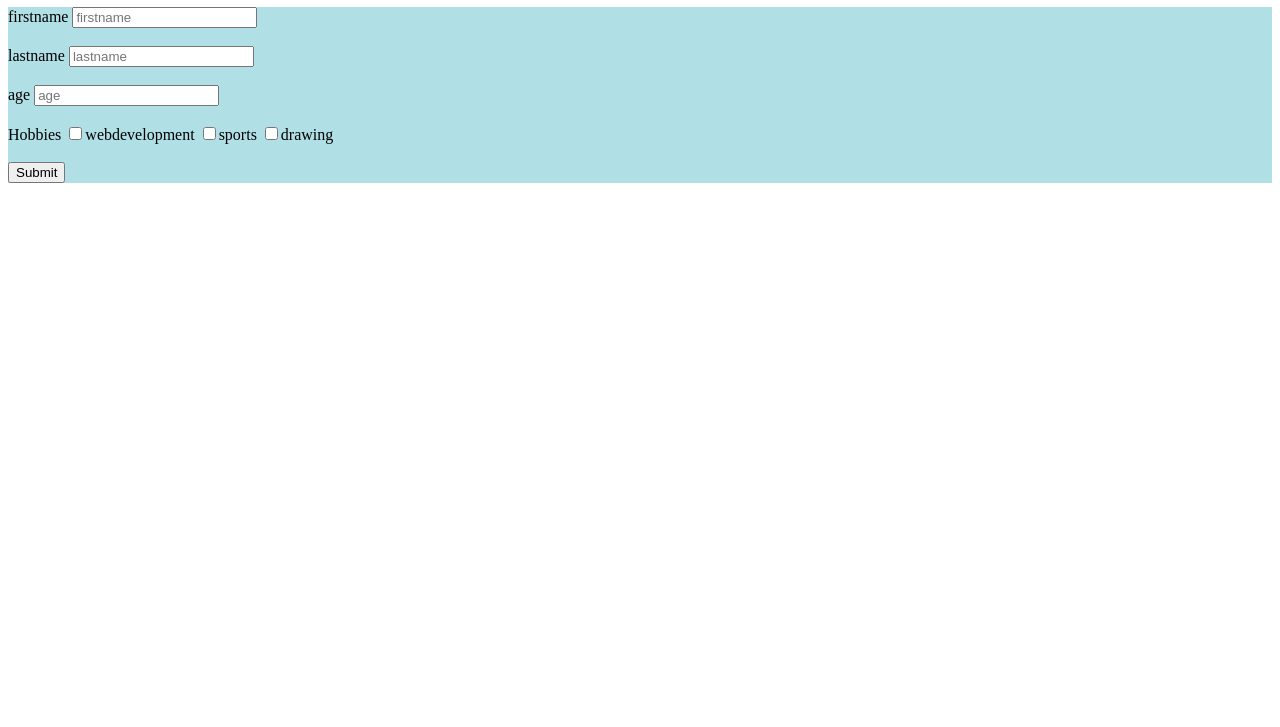
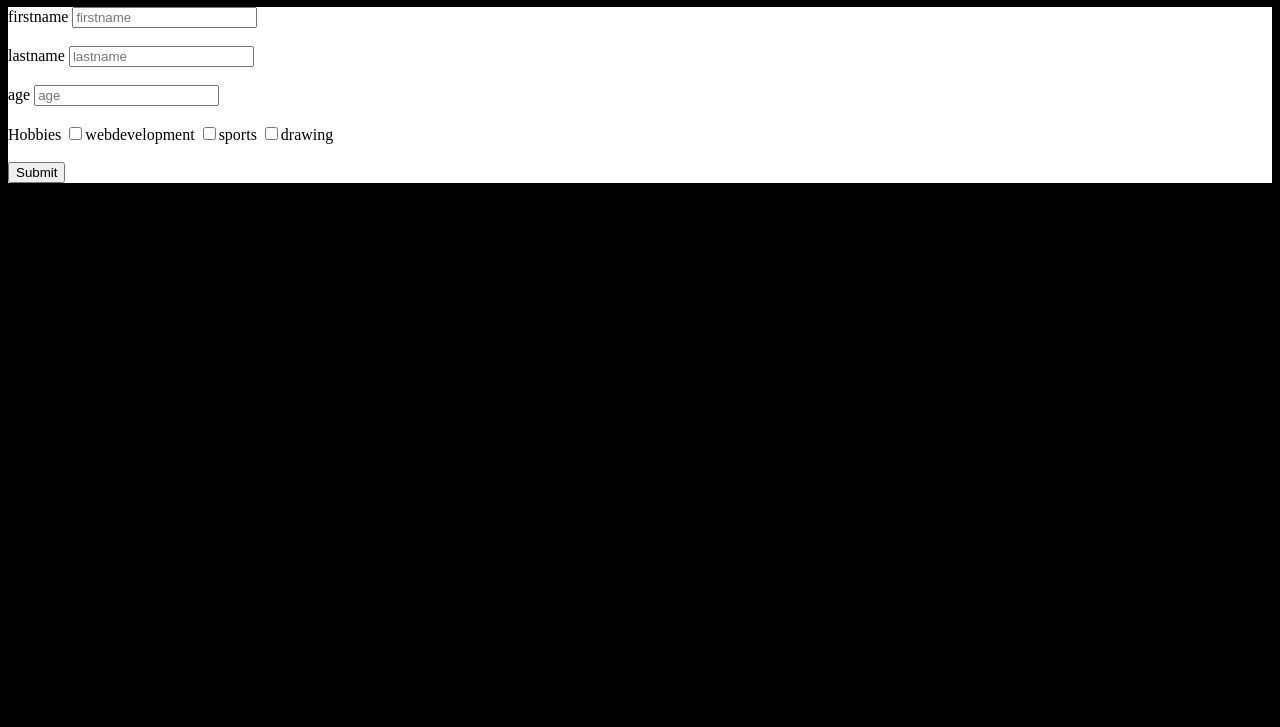
Before and after one commit to Jigyasa0411/MERN.github.io, a plain HTML site: page day 4/index4,1.html in a window 1280 px wide. Shown: the part 73-800 px from the top of the page. Drawn offline with Linux system fonts and the light colour scheme.

```diff
--- a/day 4/style1.css
+++ b/day 4/style1.css
@@ -1,3 +1,8 @@
-form{
-    background-color: powderblue;
+form {
+  background-color: white;
+  color: black;
 }
+body {
+  background-color: black;
+  color: white;
+}
```
